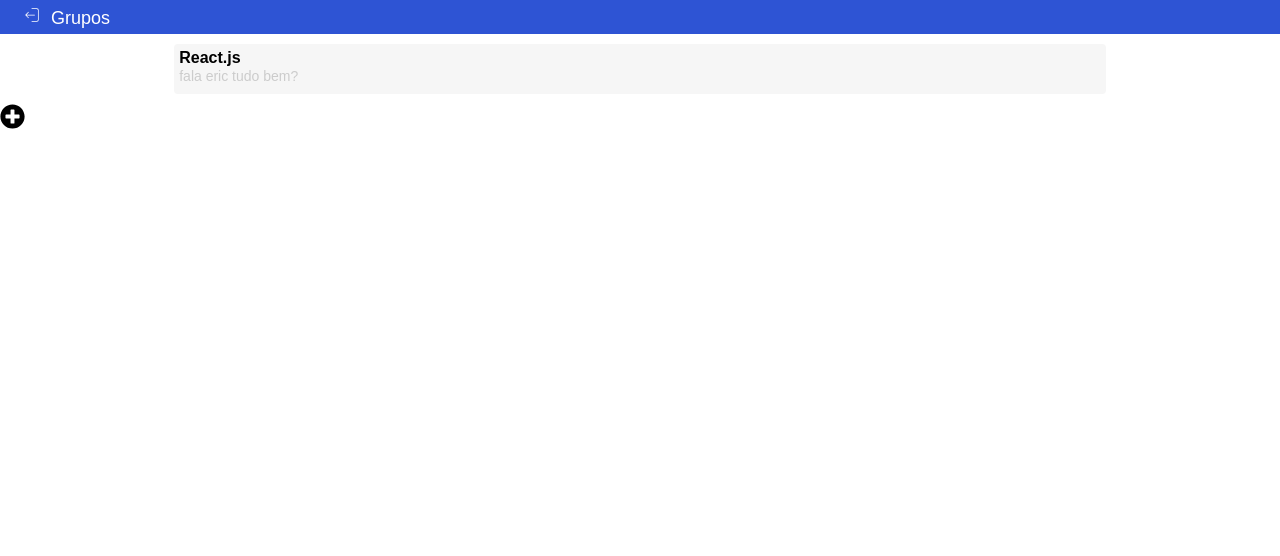
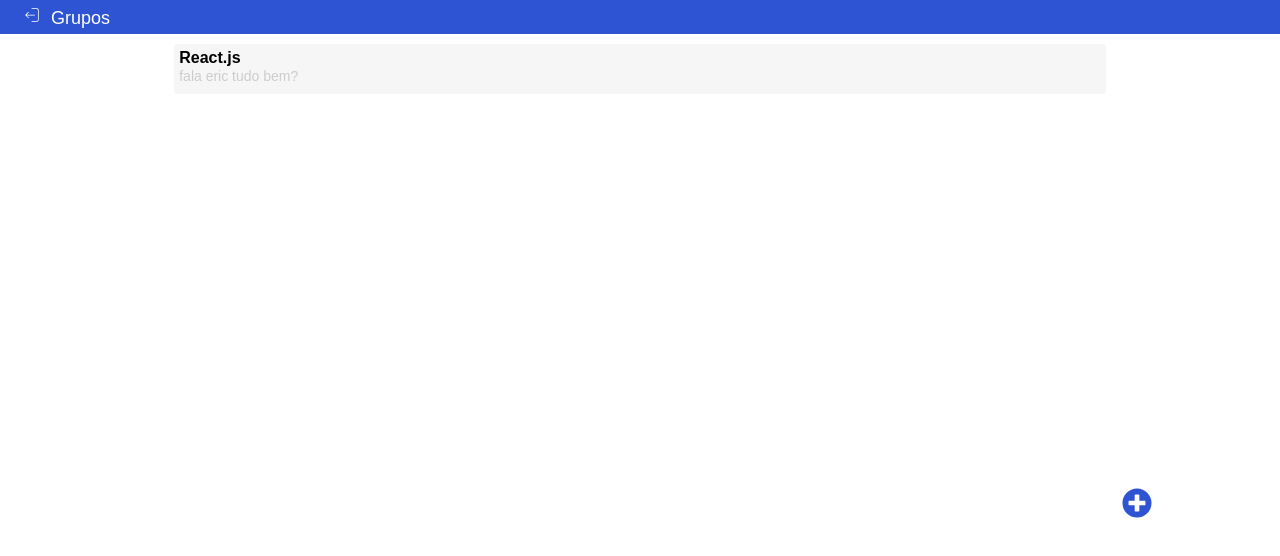
Before and after one commit to EricPereira234/HeyGrupos, a React (Create React App) app in the folder heygrupos/: page / in a window 1280 px wide. Shown: the top 556 px of the page. Built offline with nearby package versions, Linux system fonts and the light colour scheme; some icons are missing.

Commit message:
estilizando o botão modal

```diff
--- a/heygrupos/src/pages/components/Button/button.module.css
+++ b/heygrupos/src/pages/components/Button/button.module.css
@@ -0,0 +1,20 @@
+.cardButtonModal{
+    width: 90%;
+    margin-top: 24rem;
+    margin-bottom: 0;
+    position: fixed;
+    z-index: 900;
+    display: flex;
+    align-items: center;
+    justify-content: flex-end;
+}
+
+.cardButtonModal svg{
+    color: var(--blue)
+}
+
+@media screen and (max-width: 428px){
+    .cardButtonModal{
+        margin-top: 16rem;
+    }
+}
--- a/heygrupos/src/pages/components/Button/index.tsx
+++ b/heygrupos/src/pages/components/Button/index.tsx
@@ -10,7 +10,7 @@ interface ButtonProps {
 export default function Button({playModal}:ButtonProps){
     return(
         <div className={styles.cardButtonModal} >
-          < FaPlusCircle size={25}  onClick={playModal} />
+          < FaPlusCircle size={30}  onClick={playModal} />
         </div>
     )
 }
```
